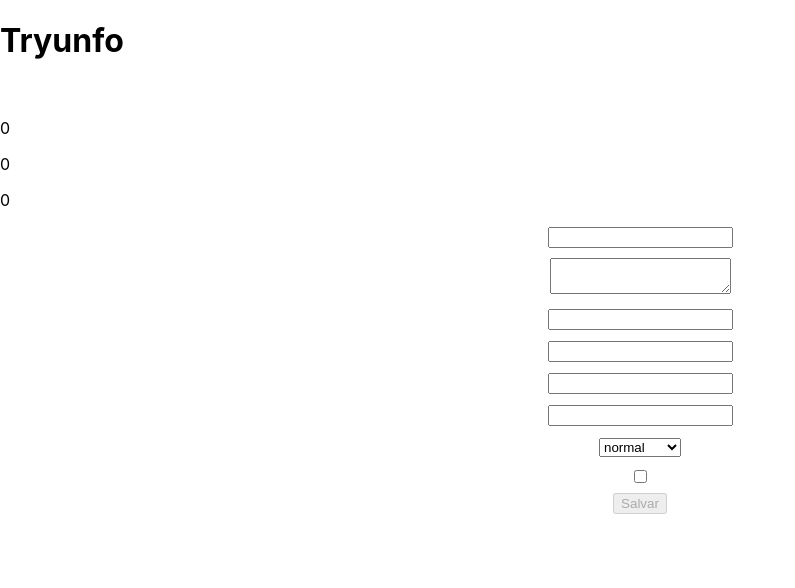
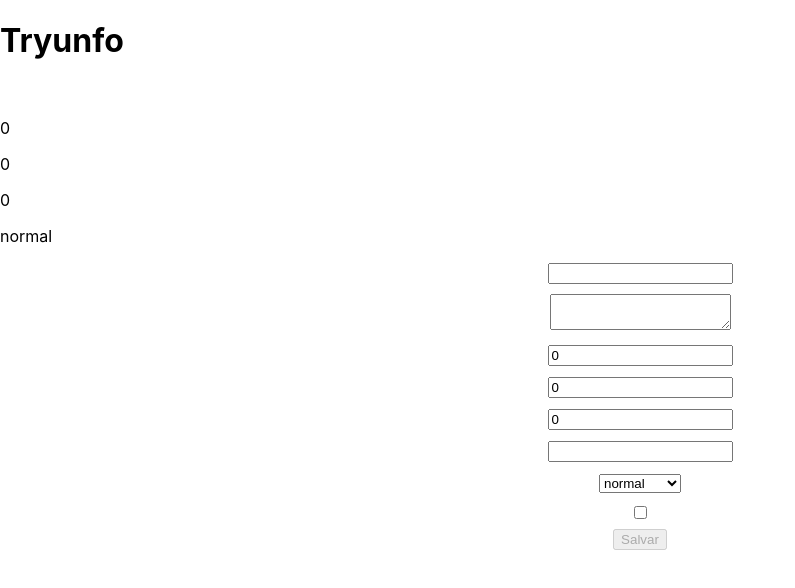
Before and after one commit to wlis13/projeto-trybe-tryunfo, a React (Create React App) app: page / in a window 1280 px wide. Shown: the top 588 px of the page, without its empty margins (0-795 px from the left). Built offline with nearby package versions, Linux system fonts and the light colour scheme.

Commit message:
verificando requisito n°6 (salvar informações)

```diff
--- a/src/App.js
+++ b/src/App.js
@@ -1,3 +1,4 @@
+/* eslint-disable no-alert */
 /* eslint-disable no-magic-numbers */
 /* eslint-disable react/no-unused-class-component-methods */
 /* eslint-disable react/no-unused-state */
@@ -16,9 +17,10 @@ class App extends React.Component {
       cardAttr2: 0,
       cardAttr3: 0,
       cardImage: '',
-      cardRare: '',
+      cardRare: 'normal',
       cardTrunfo: false,
       isSaveButtonDisabled: true,
+      arraySaveData: [{}],
     };
   }
 
@@ -43,6 +45,36 @@ class App extends React.Component {
     });
   };
 
+  onSaveButtonClick = (event) => {
+    event.preventDefault();
+    const { cardAttr1, cardAttr2, cardAttr3, cardName, cardDescription,
+      cardImage, cardRare } = this.state;
+    this.setState((prevState) => ({
+      arraySaveData: [{ ...prevState.arraySaveData,
+        cardAttr1,
+        cardAttr2,
+        cardAttr3,
+        cardName,
+        cardDescription,
+        cardImage,
+        cardRare,
+      }],
+      cardAttr1: 0,
+      cardAttr2: 0,
+      cardAttr3: 0,
+      cardName: '',
+      cardDescription: '',
+      cardImage: '',
+      cardRare: 'normal',
+      isSaveButtonDisabled: true,
+      cardTrunfo: false,
+    }));
+  };
+
+  funcaoValores = (event) => {
+    console.log(event.target.value);
+  };
+
   render() {
     const { cardName, cardDescription, cardAttr1 } = this.state;
     const { cardAttr2, cardAttr3, cardImage, cardRare } = this.state;
@@ -63,8 +95,17 @@ class App extends React.Component {
         />
         <Form
           name={ name }
+          cardName={ cardName }
+          cardAttr1={ cardAttr1 }
+          cardAttr2={ cardAttr2 }
+          cardAttr3={ cardAttr3 }
+          cardDescription={ cardDescription }
+          cardRare={ cardRare }
+          cardTrunfo={ cardTrunfo }
+          cardImage={ cardImage }
           isSaveButtonDisabled={ isSaveButtonDisabled }
           onInputChange={ this.onInputChange }
+          onSaveButtonClick={ this.onSaveButtonClick }
         />
       </div>
     );
--- a/src/components/Form.jsx
+++ b/src/components/Form.jsx
@@ -105,7 +105,7 @@ export default class Form extends Component {
           data-testid="save-button"
           type="submit"
           onClick={ onSaveButtonClick }
-          name="save-button"
+          name="submit"
         >
           Salvar
         </button>
@@ -117,9 +117,9 @@ export default class Form extends Component {
 Form.propTypes = {
   cardName: PropTypes.string.isRequired,
   cardDescription: PropTypes.string.isRequired,
-  cardAttr1: PropTypes.string.isRequired,
-  cardAttr2: PropTypes.string.isRequired,
-  cardAttr3: PropTypes.string.isRequired,
+  cardAttr1: PropTypes.number.isRequired,
+  cardAttr2: PropTypes.number.isRequired,
+  cardAttr3: PropTypes.number.isRequired,
   cardImage: PropTypes.string.isRequired,
   cardRare: PropTypes.string.isRequired,
   cardTrunfo: PropTypes.bool.isRequired,
```
Also changed, not shown: src/components/Card.jsx (+4 -4 lines), 1 other file (tests, documents, lock files or other folders).
